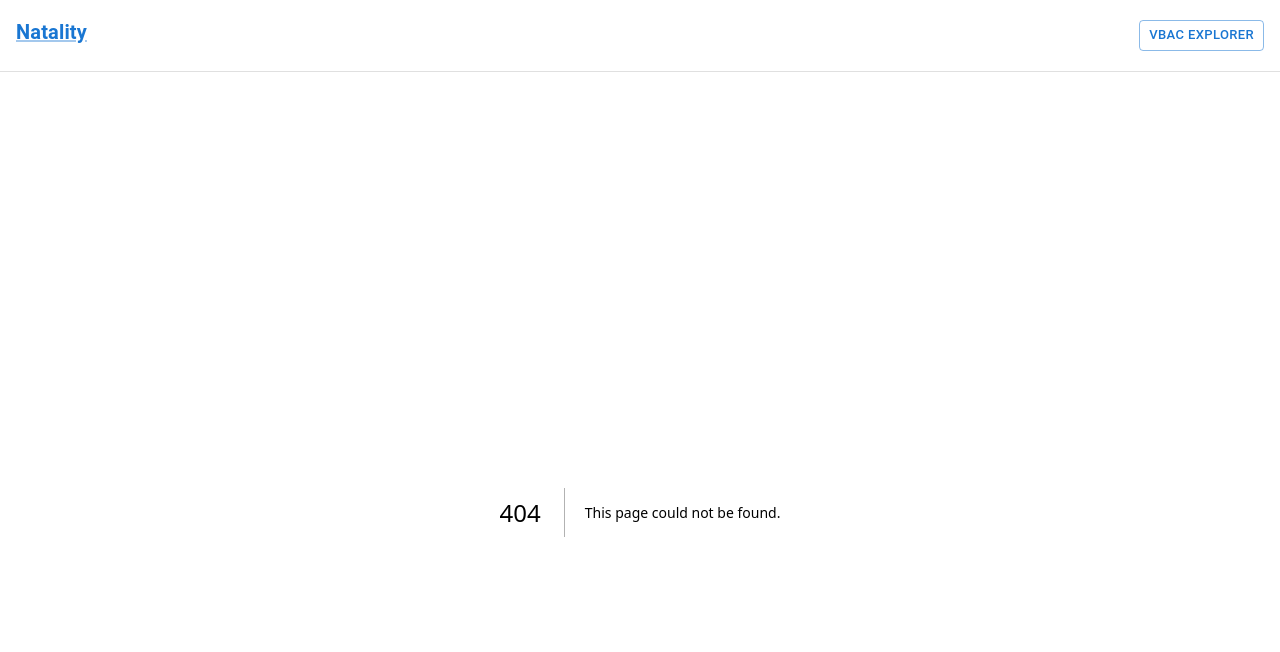
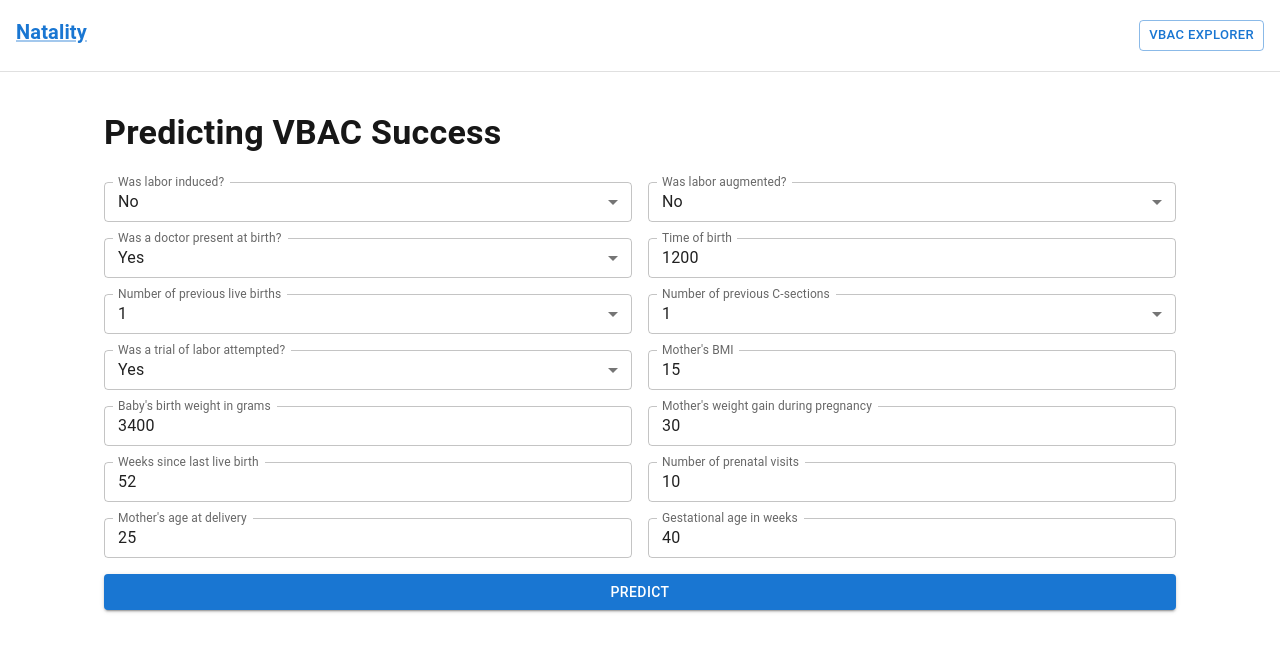
Before and after one commit to shroommu/natality-stats, a Next.js app in the folder frontend/: page /vbac in a window 1280 px wide. Before the commit this address had no page. Shown: the top 652 px of the page. Built offline with nearby package versions, Linux system fonts and the light colour scheme.

Commit message:
build interface for vbac prediction

```diff
--- /dev/null
+++ b/frontend/app/vbac/page.tsx
@@ -0,0 +1,243 @@
+"use client";
+
+import { useState } from "react";
+
+import {
+  MenuItem,
+  TextField,
+  Box,
+  Chip,
+  Typography,
+  Button,
+} from "@mui/material";
+
+export default function VBAC() {
+  const [vbacPredictionParameters, setVbacPredictionParameters] = useState({
+    laborInduced: false,
+    laborAugmented: false,
+    doctorPresentAtBirth: true,
+    timeOfBirth: "1200",
+    priorBirthsNowLiving: 1,
+    numberOfPreviousCSections: 1,
+    trialOfLaborAttempted: true,
+    bmi: 15,
+    birthWeightInGrams: 3400,
+    weightGain: 30,
+    intervalSinceLastLiveBirth: 52,
+    numberOfPrenatalVisits: 10,
+    mothersAge: 25,
+    gestationalAgeInWeeks: 40,
+  });
+
+  const updateParameter = (name: string, value: string) => {
+    setVbacPredictionParameters((prev) => ({
+      ...prev,
+      [name]: value,
+    }));
+  };
+
+  const predict = () => {
+    console.log("Predicting with parameters:", vbacPredictionParameters);
+  };
+
+  return (
+    <Box sx={{ display: "flex", flexDirection: "column", gap: 2 }}>
+      <Typography variant="h4" sx={{ fontWeight: 600 }} gutterBottom>
+        Predicting VBAC Success
+      </Typography>
+      <Box
+        sx={{
+          display: "grid",
+          gridTemplateColumns: { xs: "1fr", md: "1fr 1fr" },
+          gap: 2,
+        }}
+      >
+        <TextField
+          select
+          label="Was labor induced?"
+          name="laborInduced"
+          fullWidth
+          size="small"
+          variant="outlined"
+          value={vbacPredictionParameters.laborInduced}
+          onChange={(event) =>
+            updateParameter("laborInduced", event.target.value)
+          }
+        >
+          <MenuItem value={true as any}>Yes</MenuItem>
+          <MenuItem value={false as any}>No</MenuItem>
+        </TextField>
+        <TextField
+          select
+          label="Was labor augmented?"
+          name="laborAugmented"
+          fullWidth
+          size="small"
+          variant="outlined"
+          value={vbacPredictionParameters.laborAugmented}
+          onChange={(event) =>
+            updateParameter("laborAugmented", event.target.value)
+          }
+        >
+          <MenuItem value={true as any}>Yes</MenuItem>
+          <MenuItem value={false as any}>No</MenuItem>
+        </TextField>
+        <TextField
+          select
+          label="Was a doctor present at birth?"
+          name="doctorPresentAtBirth"
+          fullWidth
+          size="small"
+          variant="outlined"
+          value={vbacPredictionParameters.doctorPresentAtBirth}
+          onChange={(event) =>
+            updateParameter("doctorPresentAtBirth", event.target.value)
+          }
+        >
+          <MenuItem value={true as any}>Yes</MenuItem>
+          <MenuItem value={false as any}>No</MenuItem>
+        </TextField>
+        <TextField
+          label="Time of birth"
+          name="timeOfBirth"
+          fullWidth
+          size="small"
+          variant="outlined"
+          value={vbacPredictionParameters.timeOfBirth}
+          onChange={(event) =>
+            updateParameter("timeOfBirth", event.target.value)
+          }
+        />
+        <TextField
+          select
+          label="Number of previous live births"
+          name="priorBirthsNowLiving"
+          fullWidth
+          size="small"
+          variant="outlined"
+          value={vbacPredictionParameters.priorBirthsNowLiving}
+          onChange={(event) =>
+            updateParameter("priorBirthsNowLiving", event.target.value)
+          }
+        >
+          {[1, 2, 3, 4, 5, 6, 7, 8, 9, 10].map((option) => (
+            <MenuItem key={option} value={option}>
+              {option}
+            </MenuItem>
+          ))}
+        </TextField>
+        <TextField
+          select
+          label="Number of previous C-sections"
+          name="numberOfPreviousCSections"
+          fullWidth
+          size="small"
+          variant="outlined"
+          value={vbacPredictionParameters.numberOfPreviousCSections}
+          onChange={(event) =>
+            updateParameter("numberOfPreviousCSections", event.target.value)
+          }
+        >
+          {[1, 2, 3, 4, 5, 6, 7, 8, 9, 10].map((option) => (
+            <MenuItem key={option} value={option}>
+              {option}
+            </MenuItem>
+          ))}
+        </TextField>
+        <TextField
+          select
+          label="Was a trial of labor attempted?"
+          name="trialOfLaborAttempted"
+          fullWidth
+          size="small"
+          variant="outlined"
+          value={vbacPredictionParameters.trialOfLaborAttempted}
+          onChange={(event) =>
+            updateParameter("trialOfLaborAttempted", event.target.value)
+          }
+        >
+          <MenuItem value={true as any}>Yes</MenuItem>
+          <MenuItem value={false as any}>No</MenuItem>
+        </TextField>
+        <TextField
+          label="Mother's BMI"
+          name="mothersBMI"
+          fullWidth
+          size="small"
+          variant="outlined"
+          value={vbacPredictionParameters.bmi}
+          onChange={(event) => updateParameter("bmi", event.target.value)}
+        />
+        <TextField
+          label="Baby's birth weight in grams"
+          name="birthWeight"
+          fullWidth
+          size="small"
+          variant="outlined"
+          value={vbacPredictionParameters.birthWeightInGrams}
+          onChange={(event) =>
+            updateParameter("birthWeightInGrams", event.target.value)
+          }
+        />
+        <TextField
+          label="Mother's weight gain during pregnancy"
+          name="weightGainDuringPregnancy"
+          fullWidth
+          size="small"
+          variant="outlined"
+          value={vbacPredictionParameters.weightGain}
+          onChange={(event) =>
+            updateParameter("weightGain", event.target.value)
+          }
+        />
+        <TextField
+          label="Weeks since last live birth"
+          name="weeksSinceLastLiveBirth"
+          fullWidth
+          size="small"
+          variant="outlined"
+          value={vbacPredictionParameters.intervalSinceLastLiveBirth}
+          onChange={(event) =>
+            updateParameter("intervalSinceLastLiveBirth", event.target.value)
+          }
+        />
+        <TextField
+          label="Number of prenatal visits"
+          name="numberOfPrenatalVisits"
+          fullWidth
+          size="small"
+          variant="outlined"
+          value={vbacPredictionParameters.numberOfPrenatalVisits}
+          onChange={(event) =>
+            updateParameter("numberOfPrenatalVisits", event.target.value)
+          }
+        />
+        <TextField
+          label="Mother's age at delivery"
+          name="mothersAgeAtDelivery"
+          fullWidth
+          size="small"
+          variant="outlined"
+          value={vbacPredictionParameters.mothersAge}
+          onChange={(event) =>
+            updateParameter("mothersAge", event.target.value)
+          }
+        />
+        <TextField
+          label="Gestational age in weeks"
+          name="gestationalAgeInWeeks"
+          fullWidth
+          size="small"
+          variant="outlined"
+          value={vbacPredictionParameters.gestationalAgeInWeeks}
+          onChange={(event) =>
+            updateParameter("gestationalAgeInWeeks", event.target.value)
+          }
+        />
+      </Box>
+      <Button variant="contained" onClick={() => predict()}>
+        Predict
+      </Button>
+    </Box>
+  );
+}
```
